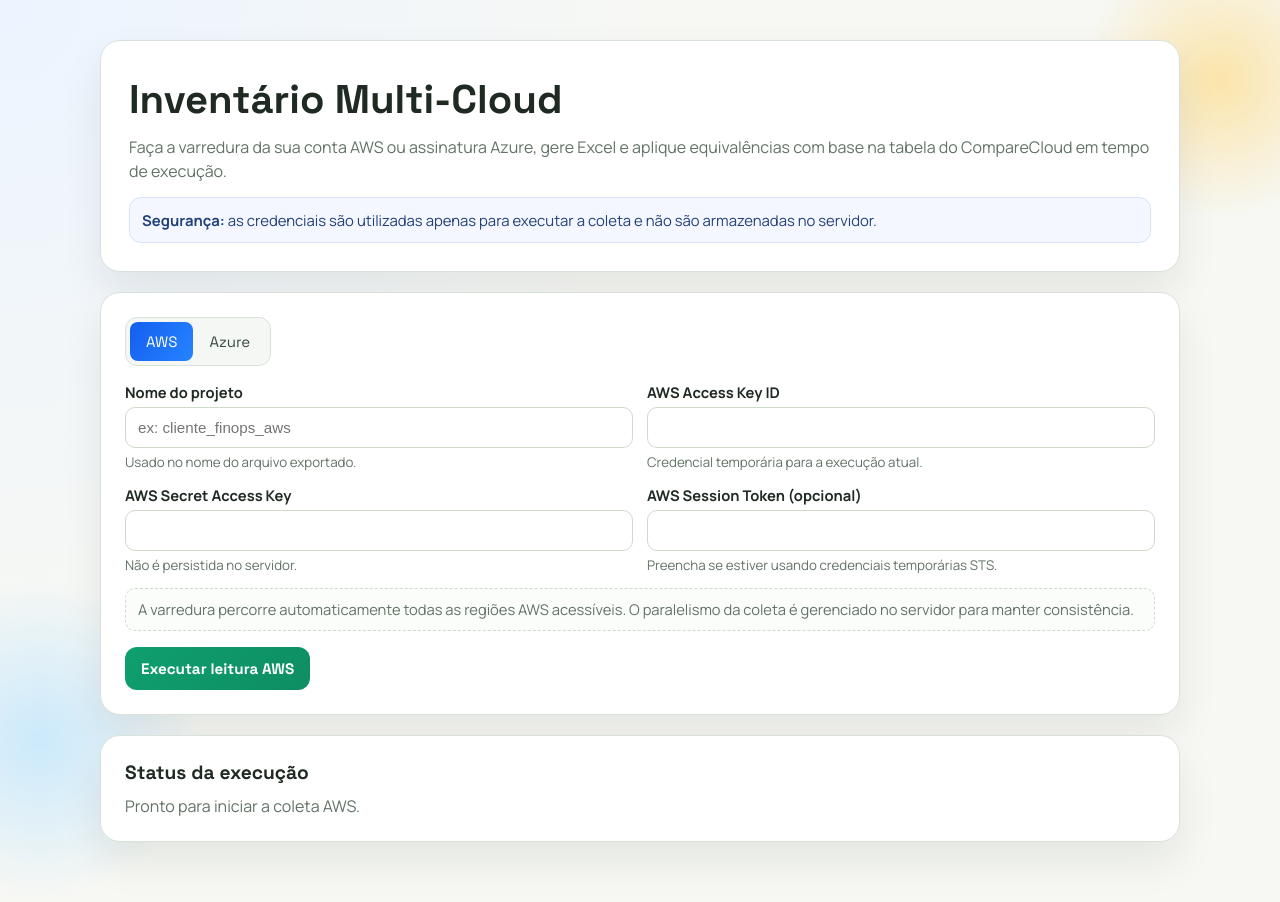
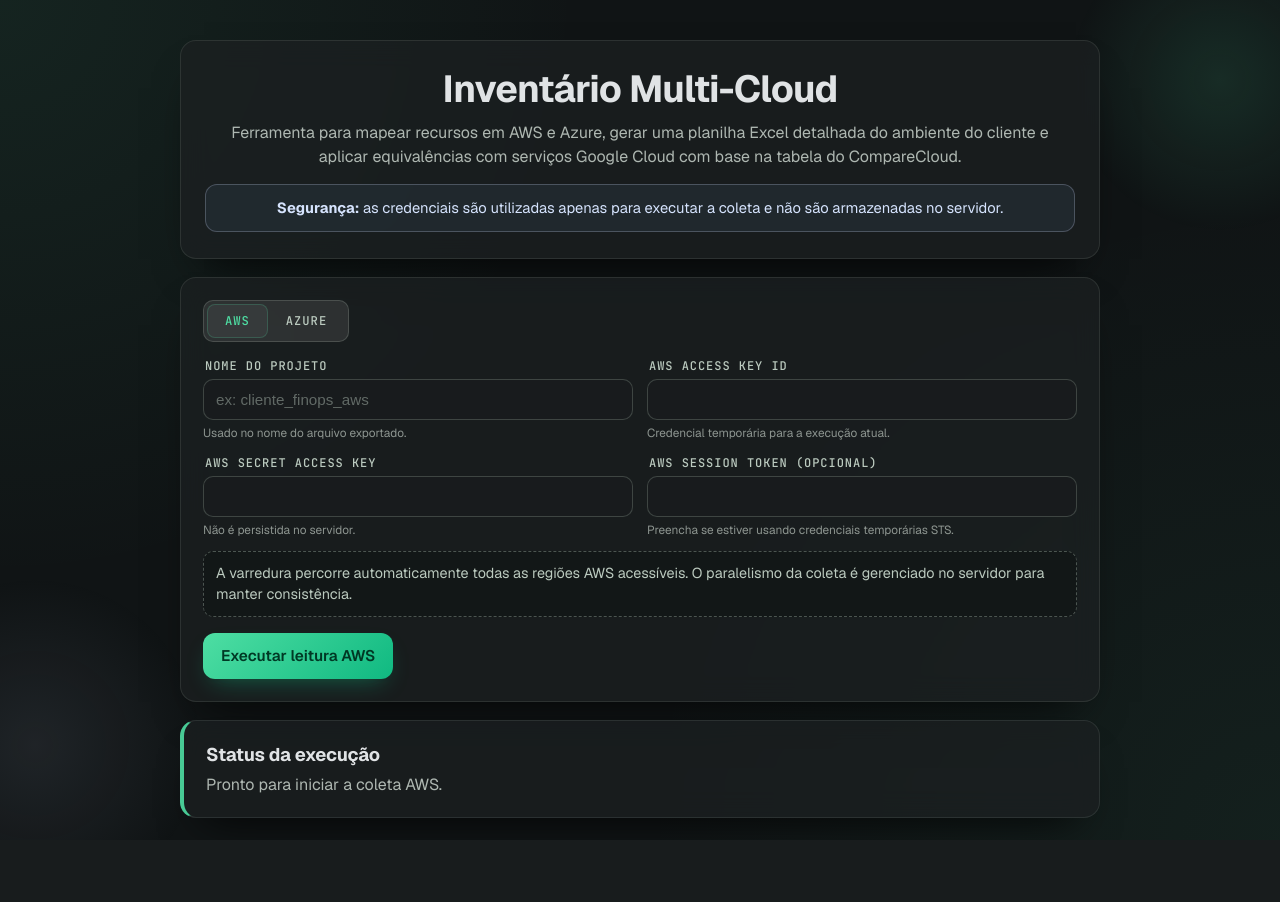
Before and after one commit to lelocrow/SBACloudCompare, a FastAPI app: page / in a window 1280 px wide. After the commit the page ends 834 px from the top, so only its background shows below. Run offline with FastAPI, Linux system fonts and the light colour scheme.

Commit message:
🎨 style: modernizar visual da interface mantendo layout limpo

```diff
--- a/app/static/styles.css
+++ b/app/static/styles.css
@@ -1,13 +1,17 @@
 :root {
-  --bg: #f7f8f4;
-  --surface: #ffffff;
-  --text: #1f2a22;
-  --muted: #627266;
-  --line: #d9e2d8;
-  --accent: #155eef;
-  --accent-2: #0f9f6e;
-  --danger: #cc2f3a;
-  --shadow: 0 20px 40px rgba(13, 23, 18, 0.08);
+  --bg: #101415;
+  --surface: rgba(29, 32, 34, 0.72);
+  --surface-solid: #1d2022;
+  --surface-2: #272a2c;
+  --surface-3: #323537;
+  --text: #e0e3e5;
+  --muted: #aeb7b1;
+  --line: rgba(188, 202, 191, 0.26);
+  --line-soft: rgba(188, 202, 191, 0.12);
+  --accent: #4edea3;
+  --accent-strong: #10b981;
+  --accent-ink: #003824;
+  --shadow: 0 24px 44px -24px rgba(0, 0, 0, 0.85);
 }
 
 * {
@@ -16,79 +20,82 @@
 
 body {
   margin: 0;
-  font-family: "Manrope", sans-serif;
-  color: var(--text);
-  background: radial-gradient(circle at top left, #ecf4ff 0%, var(--bg) 42%);
   min-height: 100vh;
   overflow-x: hidden;
+  font-family: "Geist", sans-serif;
+  color: var(--text);
+  background-color: var(--bg);
+  background-image:
+    radial-gradient(circle at 0% 0%, rgba(78, 222, 163, 0.08) 0%, transparent 38%),
+    radial-gradient(circle at 100% 100%, rgba(78, 222, 163, 0.06) 0%, transparent 42%);
 }
 
-h1, h2, h3, .provider-btn, .submit-btn {
-  font-family: "Space Grotesk", sans-serif;
+h1,
+h2,
+h3,
+.provider-btn,
+.submit-btn {
+  font-family: "Geist", sans-serif;
 }
 
 .page {
-  width: min(1080px, 92vw);
-  margin: 40px auto 60px;
+  width: min(920px, 92vw);
+  margin: 40px auto 56px;
   display: grid;
-  gap: 20px;
+  gap: 18px;
   position: relative;
   z-index: 2;
 }
 
-.hero, .panel {
+.hero,
+.panel {
   background: var(--surface);
-  border: 1px solid var(--line);
-  border-radius: 20px;
+  backdrop-filter: blur(14px);
+  border: 1px solid var(--line-soft);
+  border-radius: 16px;
   box-shadow: var(--shadow);
 }
 
 .hero {
-  padding: 28px;
+  padding: 26px 24px;
+  text-align: center;
 }
 
 .hero h1 {
-  font-size: clamp(1.6rem, 1.1rem + 2vw, 2.5rem);
-  margin: 8px 0 12px;
-  line-height: 1.15;
+  font-size: clamp(1.75rem, 1.15rem + 2vw, 2.35rem);
+  margin: 0 0 10px;
+  letter-spacing: -0.02em;
+  line-height: 1.16;
 }
 
 .hero p {
   margin: 0;
   color: var(--muted);
-  line-height: 1.5;
-}
-
-.badge {
-  display: inline-flex;
-  padding: 6px 12px;
-  border-radius: 999px;
-  background: #e9fff6;
-  color: #0f7a57;
-  font-weight: 700;
-  font-size: 0.82rem;
+  font-size: 1rem;
+  line-height: 1.55;
 }
 
 .hero-note {
   margin-top: 14px;
-  background: #f4f7ff;
-  border: 1px solid #d9e3ff;
-  color: #234179;
   border-radius: 12px;
-  padding: 12px;
-  font-size: 0.93rem;
+  border: 1px solid rgba(185, 199, 224, 0.28);
+  background: rgba(60, 74, 94, 0.26);
+  color: #d5e3fd;
+  padding: 12px 14px;
+  font-size: 0.92rem;
+  line-height: 1.45;
 }
 
 .panel {
-  padding: 24px;
+  padding: 22px;
 }
 
 .provider-switch {
   display: inline-flex;
-  border: 1px solid var(--line);
-  border-radius: 12px;
-  padding: 4px;
-  background: #f5f7f5;
+  background: rgba(50, 53, 55, 0.85);
+  border: 1px solid rgba(188, 202, 191, 0.2);
+  border-radius: 10px;
+  padding: 3px;
   margin-bottom: 16px;
 }
 
@@ -96,16 +103,24 @@ h1, h2, h3, .provider-btn, .submit-btn {
   border: 0;
   background: transparent;
   border-radius: 8px;
-  padding: 10px 16px;
-  font-size: 0.94rem;
+  padding: 9px 18px;
+  font-size: 0.76rem;
+  letter-spacing: 0.08em;
+  font-family: "JetBrains Mono", monospace;
+  text-transform: uppercase;
+  color: #bbcabf;
   cursor: pointer;
-  color: #3a4b3f;
-  transition: all 0.2s ease;
+  transition: color 0.18s ease, background-color 0.18s ease, transform 0.18s ease;
+}
+
+.provider-btn:hover {
+  color: #f4f7f5;
 }
 
 .provider-btn.active {
-  background: linear-gradient(120deg, var(--accent) 0%, #2584ff 100%);
-  color: #fff;
+  background: #363a3b;
+  color: var(--accent);
+  box-shadow: inset 0 0 0 1px rgba(78, 222, 163, 0.2);
 }
 
 .scan-form {
@@ -129,70 +144,89 @@ label {
 }
 
 label span {
-  font-size: 0.92rem;
-  font-weight: 700;
+  margin-left: 2px;
+  color: #bbcabf;
+  font-size: 0.75rem;
+  letter-spacing: 0.08em;
+  font-family: "JetBrains Mono", monospace;
+  text-transform: uppercase;
 }
 
 input {
-  border: 1px solid #cfdacd;
+  border: 1px solid rgba(134, 148, 138, 0.35);
   border-radius: 10px;
   padding: 11px 12px;
   font-size: 0.95rem;
   color: var(--text);
-  background: #fff;
+  background: rgba(25, 28, 30, 0.95);
+  transition: border-color 0.2s ease, box-shadow 0.2s ease, background-color 0.2s ease;
+}
+
+input::placeholder {
+  color: rgba(187, 202, 191, 0.45);
 }
 
 input:focus {
   outline: none;
-  border-color: #7ca8ff;
-  box-shadow: 0 0 0 3px rgba(21, 94, 239, 0.12);
+  border-color: rgba(78, 222, 163, 0.7);
+  box-shadow: 0 0 0 2px rgba(78, 222, 163, 0.2);
+  background: rgba(29, 32, 34, 1);
 }
 
 small {
-  color: var(--muted);
+  color: rgba(174, 183, 177, 0.78);
   line-height: 1.35;
+  font-size: 0.74rem;
 }
 
 .form-note {
   margin: 0;
   grid-column: 1 / -1;
-  color: var(--muted);
-  font-size: 0.92rem;
-  line-height: 1.4;
-  border: 1px dashed #cfdacd;
+  color: #bbcabf;
+  font-size: 0.9rem;
+  line-height: 1.45;
+  border: 1px dashed rgba(134, 148, 138, 0.5);
   border-radius: 10px;
-  padding: 10px 12px;
-  background: #fbfdfb;
+  padding: 11px 12px;
+  background: rgba(16, 20, 21, 0.65);
 }
 
 .submit-btn {
   margin-top: 16px;
   border: 0;
   border-radius: 12px;
-  padding: 12px 16px;
-  font-weight: 700;
-  font-size: 0.95rem;
+  padding: 13px 18px;
+  font-weight: 600;
+  font-size: 0.96rem;
   cursor: pointer;
-  transition: transform 0.18s ease, opacity 0.18s ease;
-}
-
-.submit-btn {
-  background: linear-gradient(130deg, #0f9f6e 0%, #0e8e62 100%);
-  color: #fff;
+  background: linear-gradient(136deg, var(--accent) 0%, var(--accent-strong) 100%);
+  color: var(--accent-ink);
+  box-shadow: 0 10px 24px -10px rgba(16, 185, 129, 0.48);
+  transition: transform 0.18s ease, filter 0.18s ease, opacity 0.18s ease;
 }
 
 .submit-btn:hover {
   transform: translateY(-1px);
+  filter: brightness(1.03);
+}
+
+.submit-btn:active {
+  transform: translateY(0);
 }
 
 .submit-btn:disabled {
-  opacity: 0.6;
+  opacity: 0.56;
   cursor: not-allowed;
 }
 
+.status-panel {
+  border-left: 4px solid rgba(78, 222, 163, 0.9);
+}
+
 .status-panel h2 {
-  margin: 0 0 10px;
-  font-size: 1.2rem;
+  margin: 0 0 8px;
+  font-size: 1.15rem;
+  letter-spacing: -0.01em;
 }
 
 #status-text {
@@ -202,20 +236,32 @@ small {
 
 .result-box {
   margin-top: 14px;
-  border: 1px solid #d9e3ff;
+  border: 1px solid rgba(185, 199, 224, 0.24);
   border-radius: 12px;
   padding: 14px;
-  background: #f8fbff;
+  background: rgba(25, 28, 30, 0.75);
 }
 
 .result-box p {
   margin: 0 0 8px;
 }
 
+.result-box strong {
+  color: #d5e3fd;
+}
+
+.result-box a {
+  color: var(--accent);
+}
+
+.result-box a:hover {
+  color: #79f9c6;
+}
+
 .result-note {
   margin-top: 12px;
-  color: #4a5f52;
-  font-size: 0.9rem;
+  color: #9eb0a2;
+  font-size: 0.88rem;
 }
 
 .hidden {
@@ -225,7 +271,7 @@ small {
 .sheet-list {
   margin: 8px 0 0;
   padding-left: 20px;
-  color: #29463b;
+  color: #bbcabf;
 }
 
 .sheet-list li {
@@ -236,27 +282,46 @@ small {
   position: fixed;
   border-radius: 999px;
   z-index: 1;
-  filter: blur(1px);
-  opacity: 0.7;
+  opacity: 0.75;
+  pointer-events: none;
 }
 
 .bg-shape-a {
-  width: 280px;
-  height: 280px;
-  right: -80px;
-  top: -60px;
-  background: radial-gradient(circle, #fddc8b 0%, rgba(253, 220, 139, 0) 70%);
+  width: 300px;
+  height: 300px;
+  right: -90px;
+  top: -70px;
+  background: radial-gradient(circle, rgba(78, 222, 163, 0.16) 0%, rgba(78, 222, 163, 0) 72%);
 }
 
 .bg-shape-b {
-  width: 320px;
-  height: 320px;
-  left: -120px;
-  bottom: -100px;
-  background: radial-gradient(circle, #b8e3ff 0%, rgba(184, 227, 255, 0) 70%);
+  width: 330px;
+  height: 330px;
+  left: -130px;
+  bottom: -110px;
+  background: radial-gradient(circle, rgba(155, 162, 187, 0.15) 0%, rgba(155, 162, 187, 0) 72%);
 }
 
 @media (max-width: 860px) {
+  .page {
+    width: min(960px, 94vw);
+    margin-top: 26px;
+  }
+
+  .hero,
+  .panel {
+    border-radius: 14px;
+  }
+
+  .hero {
+    padding: 22px 18px;
+    text-align: left;
+  }
+
+  .hero h1 {
+    font-size: clamp(1.45rem, 1.2rem + 1.4vw, 2rem);
+  }
+
   .grid {
     grid-template-columns: 1fr;
   }
--- a/app/templates/index.html
+++ b/app/templates/index.html
@@ -6,7 +6,7 @@
   <title>SBA Cloud Compare</title>
   <link rel="preconnect" href="https://fonts.googleapis.com">
   <link rel="preconnect" href="https://fonts.gstatic.com" crossorigin>
-  <link href="https://fonts.googleapis.com/css2?family=Space+Grotesk:wght@400;500;700&family=Manrope:wght@400;600;700&display=swap" rel="stylesheet">
+  <link href="https://fonts.googleapis.com/css2?family=Geist:wght@400;500;600;700&family=JetBrains+Mono:wght@500&display=swap" rel="stylesheet">
   <link rel="stylesheet" href="/static/styles.css">
 </head>
 <body>
@@ -17,8 +17,7 @@
     <section class="hero">
       <h1>Inventário Multi-Cloud</h1>
       <p>
-        Faça a varredura da sua conta AWS ou assinatura Azure, gere Excel e aplique equivalências com base
-        na tabela do CompareCloud em tempo de execução.
+        Ferramenta para mapear recursos em AWS e Azure, gerar uma planilha Excel detalhada do ambiente do cliente e aplicar equivalências com serviços Google Cloud com base na tabela do CompareCloud.
       </p>
       <div class="hero-note">
         <strong>Segurança:</strong> as credenciais são utilizadas apenas para executar a coleta e não são armazenadas no servidor.
```
